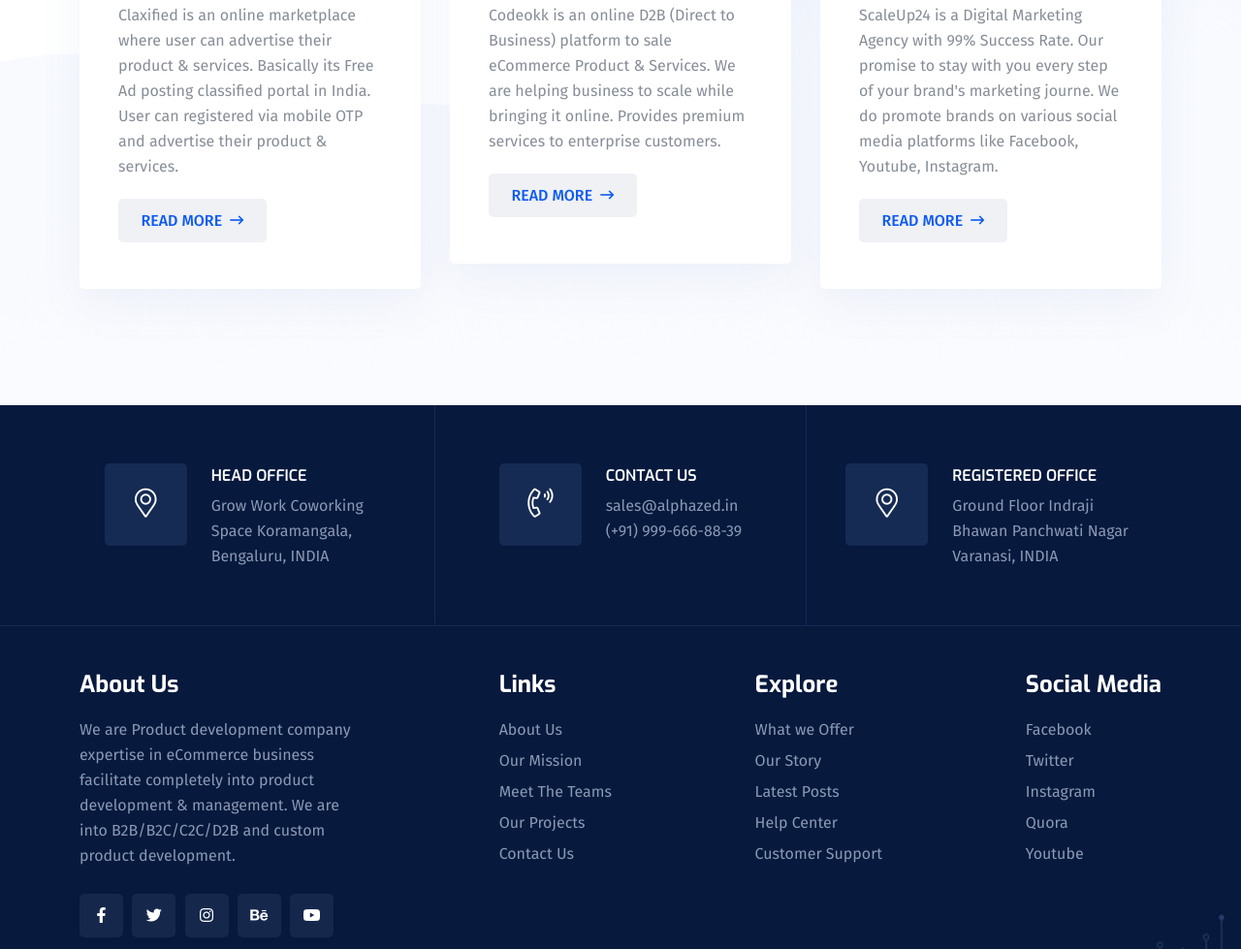
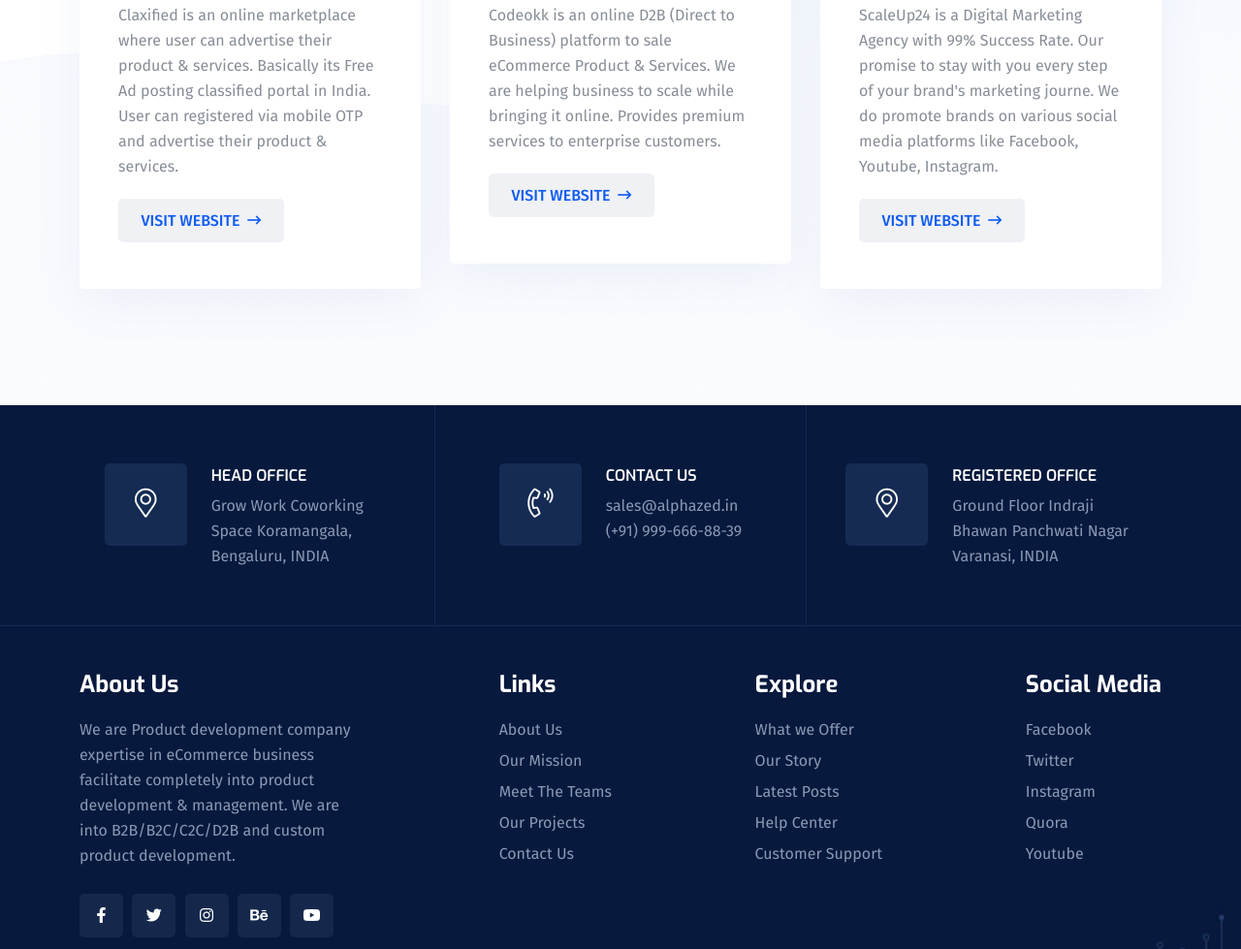
Before and after one commit to ram0436/Alphazed, a plain HTML site: page product.html in a window 1280 px wide. Shown: the part 747-1726 px from the top of the page at 97% size. Drawn offline with Linux system fonts and the light colour scheme.

Commit message:
modified

```diff
--- a/product.html
+++ b/product.html
@@ -239,7 +239,7 @@
                         <p class="service-text"> Claxified is an online marketplace where user can advertise their
                             product & services. Basically its Free Ad posting classified portal in India. User can
                             registered via mobile OTP and advertise their product & services.</p>
-                        <a class="vs-btn style3">Read More<i class="far fa-long-arrow-right"></i></a>
+                        <a class="vs-btn style3" href=" https://www.claxified.com/#/" target="_blank">Visit Website<i class="far fa-long-arrow-right"></i></a>
                     </div>
                 </div>
 
@@ -252,7 +252,7 @@
                         <p class="service-text">Codeokk is an online D2B (Direct to Business) platform to sale eCommerce
                             Product & Services. We are helping business to scale while bringing it online. Provides
                             premium services to enterprise customers.</p>
-                        <a class="vs-btn style3">Read More<i class="far fa-long-arrow-right"></i></a>
+                            <a class="vs-btn style3" href="https://www.codeokk.com/#/" target="_blank">Visit Website<i class="far fa-long-arrow-right"></i></a>
                     </div>
                 </div>
 
@@ -262,7 +262,7 @@
                         <div class="service-icon"><img src="assets/img/icon/sr-icon-1-1.png" alt="Features"></div>
                         <h3 class="service-title h5"><a href="https://www.scaleup24.com/#/" target="_blank">SCALEUP24</a></h3>
                         <p class="service-text">ScaleUp24 is a Digital Marketing Agency with 99% Success Rate. Our promise to stay with you every step of your brand's marketing journe. We do promote brands on various social media platforms like Facebook, Youtube, Instagram. </p>
-                        <a class="vs-btn style3">Read More<i class="far fa-long-arrow-right"></i></a>
+                        <a class="vs-btn style3" href="https://www.scaleup24.com/#/" target="_blank">Visit Website<i class="far fa-long-arrow-right"></i></a>
                     </div>
                 </div>
 
```
